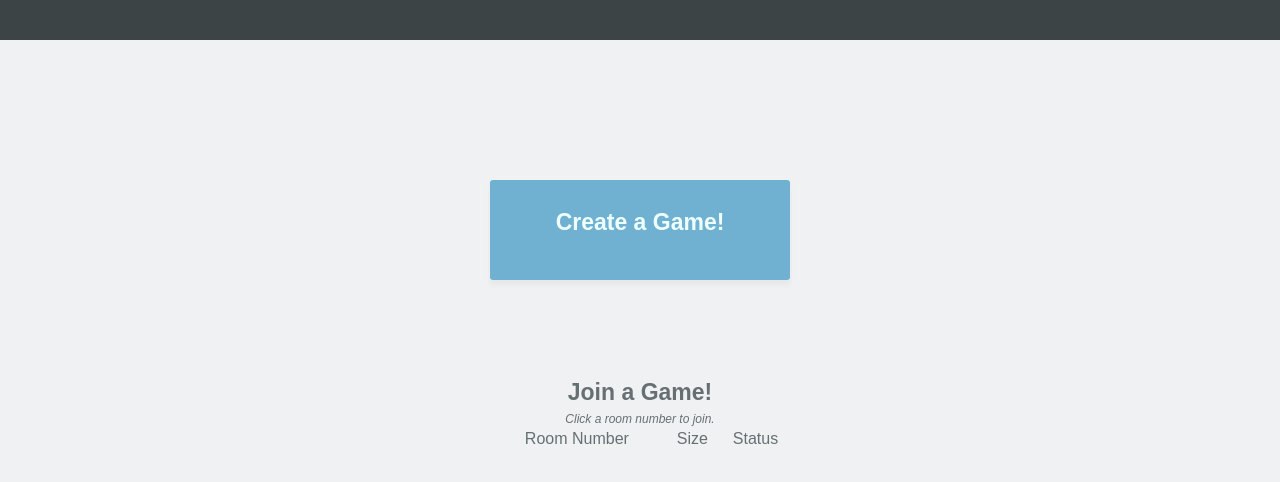
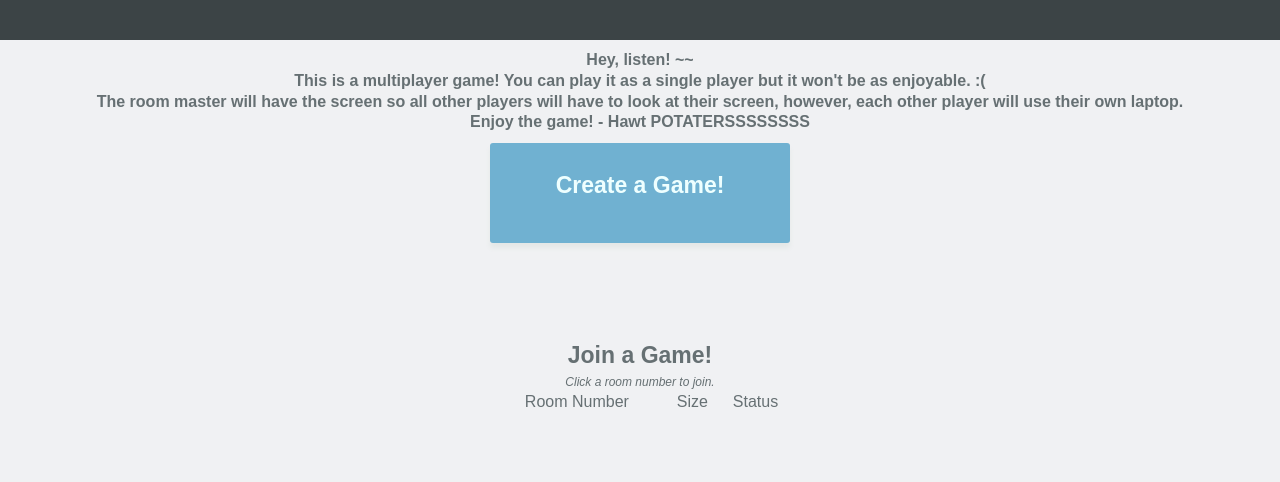
Before and after one commit to GoldOne-HawtPotater/HawtPotater, a website: page views/home.html in a window 1280 px wide. Shown: the part 80-562 px from the top of the page. Drawn offline with nearby package versions, Linux system fonts and the light colour scheme; files that its build step writes are made by us from their sources; no server answers.

Commit message:
Added notes on home page.

```diff
--- a/public/css/stylesheet.css
+++ b/public/css/stylesheet.css
@@ -10,6 +10,10 @@
 
 /* ------------ Body styles ------------ */
 
+.playerNotes {
+	margin: 10px;
+	font-weight: bold;
+}
 
 body {
 	background-color: #f0f1f3;
@@ -173,7 +177,6 @@ body {
 /* ------ Home ------ */
 .homesection {
 	text-align:center;
-	margin-top:140px;
 }
 
 .node {
--- a/views/home.html
+++ b/views/home.html
@@ -29,6 +29,20 @@
 
 	<section>
 		<div class="homesection">
+			<div class="playerNotes">
+				<p>
+					Hey, listen! ~~
+				</p>
+				<p>
+					This is a multiplayer game! You can play it as a single player but it won't be as enjoyable. :(
+				</p>
+				<p>
+					The room master will have the screen so all other players will have to look at their screen, however, each other player will use their own laptop.
+				</p>
+				<p>
+					Enjoy the game! - Hawt POTATERSSSSSSSS
+				</p>
+			</div>
 			<a title="Create" href="/create" id="create">
 				<div id="createbutton">
 					<div class="big">Create a Game!</div>
```
